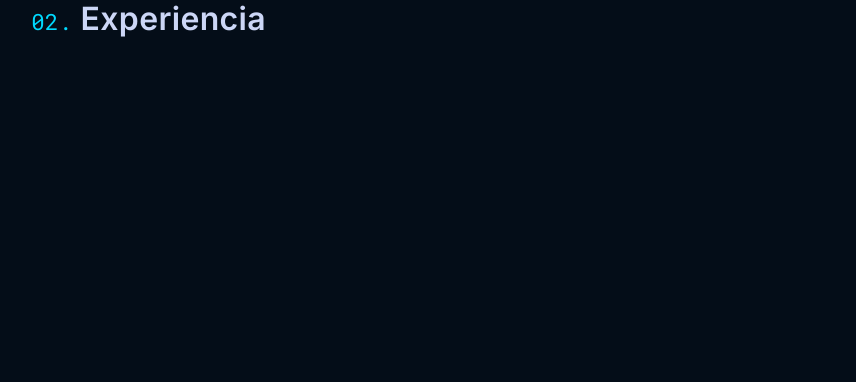
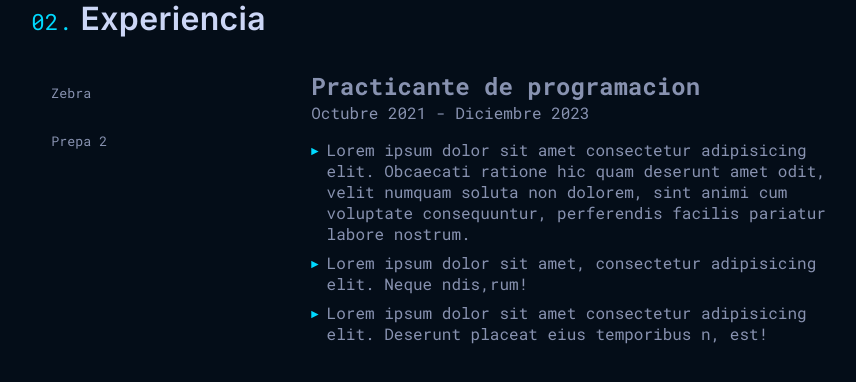
Before and after one commit to MiguelKoh/portafolio_personal, a React (Vite) app: page / in a window 1280 px wide. Shown: the part 1830-2212 px from the top of the page, without its empty margins (132-988 px from the left). Before the commit the page ends 1972 px from the top, so only its background shows below. Built offline with nearby package versions, Linux system fonts and the light colour scheme.

Commit message:
se maqueto la seccion de experiencia y la tabla

```diff
--- a/src/components/Experiencia.jsx
+++ b/src/components/Experiencia.jsx
@@ -4,6 +4,23 @@ function Experiencia() {
     <section className="experience_section">
       <div className="container">
         <h2 className="section_title" data-number="2">Experiencia</h2>
+        <div className="container_jobs">
+          <div className="jobs_table">
+            <div className="workplaces">
+              <button>Zebra</button>
+              <button>Prepa 2</button>
+            </div>
+            <div className="jobs_activities">
+                <h3 className="job_title">Practicante de programacion</h3>
+                <p className="range">Octubre 2021 - Diciembre 2023 </p>
+                <ul>
+                  <li>Lorem ipsum dolor sit amet consectetur adipisicing elit. Obcaecati ratione hic quam deserunt amet odit, velit numquam soluta non dolorem, sint animi cum voluptate consequuntur, perferendis facilis pariatur labore nostrum.</li>
+                  <li>Lorem ipsum dolor sit amet, consectetur adipisicing elit. Neque ndis,rum!</li>
+                  <li>Lorem ipsum dolor sit amet consectetur adipisicing elit. Deserunt placeat eius temporibus n, est!</li>
+                </ul>
+            </div>
+          </div>
+        </div>
       </div>
     </section>
   )
--- a/src/css/experiencia.css
+++ b/src/css/experiencia.css
@@ -1,3 +1,95 @@
 .experience_section {
     padding: 6.5rem 0;
 }
+
+.section_title {
+    font-size: clamp(1.75rem, 4vw, 2rem);
+    padding-left: 5rem;
+    color: var(--titles-color);
+    font-family: var(--font-inter);
+    font-weight: 600;
+    letter-spacing: .35px;
+    position: relative;
+    display: flex;
+    align-items: baseline;
+}
+
+.section_title:before {
+    content: "0" attr(data-number) ".";
+    margin-right: .5rem;
+    font-family: var(--font-mono);
+    font-weight: 400;
+    color: var(--blue);
+    font-size: 1.4rem;
+}
+
+.container_jobs {
+ width: 100%;
+ /* background-color: white; */
+ margin-left: 5rem;
+ display: flex;
+ justify-content:flex-start;
+ margin-top: 2rem;
+}
+
+.jobs_table {
+    width: 50rem;
+    display: flex;
+    flex-wrap: wrap;
+}
+
+.workplaces {
+    width: 35%;
+    display: flex;
+    flex-direction: column;
+}
+
+.workplaces button {
+    width: 85%;
+    display: flex;
+    align-items: center;
+    height: 3rem;
+    cursor: pointer;
+    padding: 0px 20px 2px;
+    background-color: transparent;
+    color: var(--gray);
+    border: none;
+}
+
+.workplaces button:hover {
+    background-color: #233554;
+    transition: background-color .5s ease;
+}
+
+.jobs_activities {
+    width: 65%;
+    border-color: blue;
+}
+
+.range {
+    font-size: 1rem;
+}
+
+.job_title {
+    font-size: 1.5rem;
+}
+
+.jobs_activities ul li {
+    list-style: none;
+    margin-bottom: 0.5rem;
+    font-family: var(--font-mono);
+    display: flex;
+    align-items: flex-start;
+    gap: 0.5rem;
+}
+
+.jobs_activities ul li:nth-child(1){
+    margin-top: 1rem;
+}
+
+.jobs_activities ul li:before {
+    content: "▶";
+    color: var(--blue);
+    font-size: 0.6rem;
+    margin-top: 5px;
+}
```
